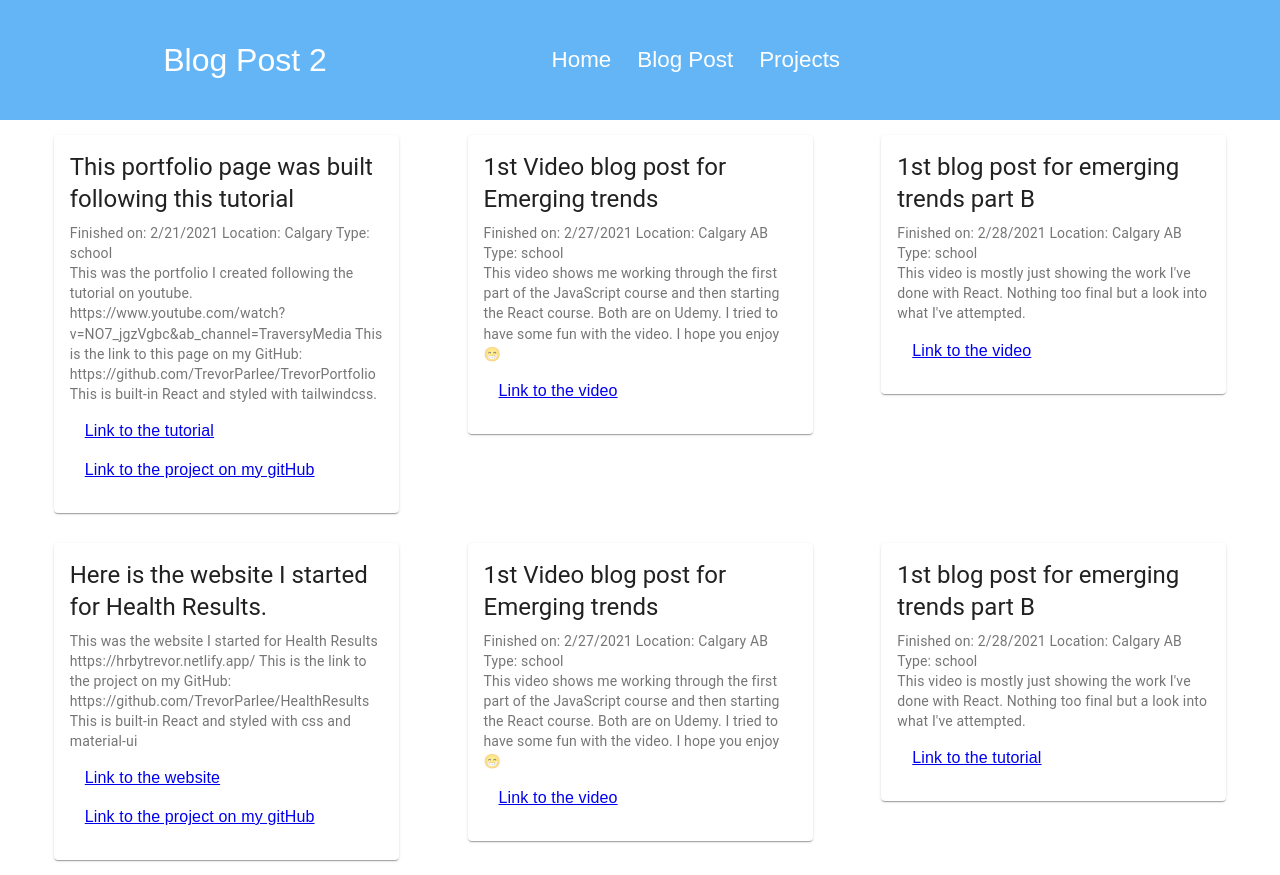
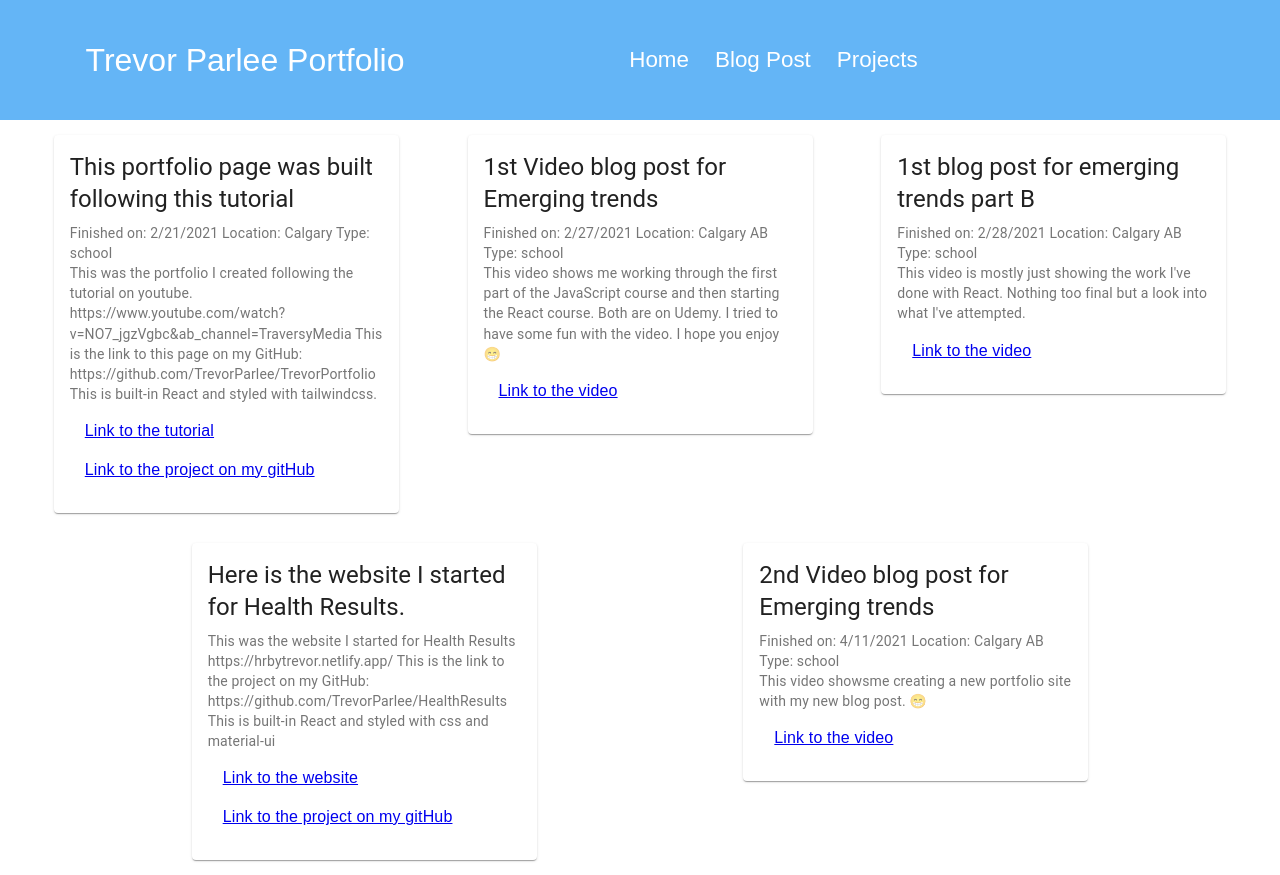
Before and after one commit to TrevorParlee/BlogPost2, a React (Create React App) app: page /projects in a window 1280 px wide. Built offline with nearby package versions, Linux system fonts and the light colour scheme; the HTML template or start-up script is replaced by a standard one.

Commit message:
video link added

```diff
--- a/src/components/NavBar.css
+++ b/src/components/NavBar.css
@@ -1,4 +1,4 @@
-.navBar {
+.navbar {
   background-color: #64b5f6;
   height: 120px;
   display: flex;
@@ -11,7 +11,7 @@
   width: 100%;
 }
 
-.navBarContainer {
+.navbar-container {
   display: flex;
   justify-content: center;
   align-items: center;
@@ -19,7 +19,7 @@
   max-width: 1500px;
 }
 
-.title {
+.navbar-logo {
   color: #fff;
   justify-self: start;
   margin-left: 10px;
@@ -46,11 +46,11 @@
   margin-right: 2rem;
 }
 
-.navItem {
+.nav-item {
   height: 40px;
 }
 
-.navLinks {
+.nav-links {
   color: #fff;
   display: flex;
   align-items: center;
@@ -59,7 +59,7 @@
   height: 100%;
 }
 
-.navLinks:hover {
+.navlinks:hover {
   border-bottom: 4px solid #fff;
   transition: all 0.2s ease-out;
 }
--- a/src/components/NavBar.js
+++ b/src/components/NavBar.js
@@ -24,29 +24,29 @@ function NavBar() {
   window.addEventListener('resize', showButton);
   return (
     <>
-      <nav className='navBar'>
-        <div className='navBarContainer'>
-          <Link to='/' className='title' onClick={closeMobileMenu}>
-            Blog Post 2
+      <nav className='navbar'>
+        <div className='navbar-container'>
+          <Link to='/' className='navbar-logo' onClick={closeMobileMenu}>
+            Trevor Parlee Portfolio
           </Link>
           <div className='menu-icon' onClick={handleClick}>
             <i className={click ? 'fas fa-times' : 'fas fa-bars'} />
           </div>
           <ul className={click ? 'nav-menu-active' : 'nav-menu'}>
-            <li className='navItem'>
-              <Link to='/' className='navLinks' onClick={closeMobileMenu}>
+            <li className='nav-item'>
+              <Link to='/' className='nav-links' onClick={closeMobileMenu}>
                 Home
               </Link>
             </li>
-            <li className='navItem'>
-              <Link to='/blog' className='navLinks' onClick={closeMobileMenu}>
+            <li className='nav-item'>
+              <Link to='/blog' className='nav-links' onClick={closeMobileMenu}>
                 Blog Post
               </Link>
             </li>
-            <li className='navItem'>
+            <li className='nav-item'>
               <Link
                 to='/projects'
-                className='navLinks'
+                className='nav-links'
                 onClick={closeMobileMenu}
               >
                 Projects
--- /dev/null
+++ b/src/components/Video.css
@@ -0,0 +1,14 @@
+.video-responsive {
+  overflow: hidden;
+  padding-bottom: 56.25%;
+  position: relative;
+  height: 0;
+}
+
+.video-responsive iframe {
+  left: 0;
+  top: 0;
+  height: 100%;
+  width: 100%;
+  position: absolute;
+}
--- /dev/null
+++ b/src/components/Video.js
@@ -0,0 +1,22 @@
+import React from 'react';
+import PropTypes from 'prop-types';
+
+const YoutubeEmbed = ({ embedId }) => (
+  <div className='video-responsive'>
+    <iframe
+      width='100%'
+      height='700px'
+      src={`https://www.youtube.com/embed/${embedId}`}
+      frameBorder='0'
+      allow='accelerometer; autoplay; clipboard-write; encrypted-media; gyroscope; picture-in-picture'
+      allowFullScreen
+      title='Embedded youtube'
+    />
+  </div>
+);
+
+YoutubeEmbed.propTypes = {
+  embedId: PropTypes.string.isRequired,
+};
+
+export default YoutubeEmbed;
--- a/src/components/pages/BlogPost.js
+++ b/src/components/pages/BlogPost.js
@@ -7,7 +7,7 @@ import CardActions from '@material-ui/core/CardActions';
 import CardContent from '@material-ui/core/CardContent';
 import CardMedia from '@material-ui/core/CardMedia';
 import Typography from '@material-ui/core/Typography';
-import { Autorenew } from '@material-ui/icons';
+import { Autorenew, BlockRounded, FormatBold } from '@material-ui/icons';
 import image from '../../images/blogTop.png';
 import image1 from '../../images/home1.png';
 import image2 from '../../images/homeCode.png';
@@ -26,6 +26,7 @@ import image14 from '../../images/useState1.png';
 import image15 from '../../images/useState2.png';
 import image16 from '../../images/useState3.png';
 import Footer from '../Footer';
+import Video from '../Video';
 
 const useStyles = makeStyles({
   root: {
@@ -53,7 +54,9 @@ function BlogPost() {
         <img src={image} alt='My set up at home' width='100%' />
       </Grid>
       <Grid container direction='row' alignItems='flex-start' justify='center'>
-        <h1 className='aboutTitle'>Blog Post 2</h1>
+        <text className='aboutTitle' style={{ fontSize: '80px', margin: 50 }}>
+          Blog Post 2
+        </text>
       </Grid>
       <Grid container direction='row' alignItems='flex-start' justify='center'>
         <Card className={classes.root}>
@@ -365,6 +368,30 @@ function BlogPost() {
           </CardActionArea>
         </Card>
       </Grid>
+      <Grid container direction='row' alignItems='flex-start' justify='center'>
+        <Card className={classes.root}>
+          <CardActionArea>
+            <Video embedId='DPlltk5YAKE' width='100%' />
+            <CardContent>
+              <Typography
+                className={classes.title}
+                style={{ margin: 20, fontSize: '20px' }}
+                gutterBottom
+              >
+                BlogPost 2
+              </Typography>
+
+              <Typography
+                variant='body2'
+                component='p'
+                style={{ margin: 20, fontSize: '20px' }}
+                className='cardText'
+              ></Typography>
+              <br></br>
+            </CardContent>
+          </CardActionArea>
+        </Card>
+      </Grid>
       <Footer />
     </>
   );
--- a/src/components/pages/Projects.js
+++ b/src/components/pages/Projects.js
@@ -167,49 +167,21 @@ function Projects() {
             <CardActionArea>
               <CardContent>
                 <Typography gutterBottom variant='h5' component='h2'>
-                  1st Video blog post for Emerging trends
+                  2nd Video blog post for Emerging trends
                 </Typography>
                 <Typography variant='body2' color='textSecondary' component='p'>
-                  Finished on: 2/27/2021 Location: Calgary AB Type: school
+                  Finished on: 4/11/2021 Location: Calgary AB Type: school
                 </Typography>
                 <Typography variant='body2' color='textSecondary' component='p'>
-                  This video shows me working through the first part of the
-                  JavaScript course and then starting the React course. Both are
-                  on Udemy. I tried to have some fun with the video. I hope you
-                  enjoy 😁
+                  This video showsme creating a new portfolio site with my new
+                  blog post. 😁
                 </Typography>
                 <Typography className={classes.root}>
                   <a
-                    href='https://www.youtube.com/watch?v=IvJ8Abc6qos&ab_channel=TrevorParlee'
+                    href='https://www.youtube.com/watch?v=DPlltk5YAKE&ab_channel=TrevorParlee'
                     target='_blank'
                   >
                     Link to the video
-                  </a>
-                </Typography>
-              </CardContent>
-            </CardActionArea>
-          </Card>
-        </Grid>
-        <Grid item>
-          <Card className={classes.root}>
-            <CardActionArea>
-              <CardContent>
-                <Typography gutterBottom variant='h5' component='h2'>
-                  1st blog post for emerging trends part B
-                </Typography>
-                <Typography variant='body2' color='textSecondary' component='p'>
-                  Finished on: 2/28/2021 Location: Calgary AB Type: school
-                </Typography>
-                <Typography variant='body2' color='textSecondary' component='p'>
-                  This video is mostly just showing the work I've done with
-                  React. Nothing too final but a look into what I've attempted.
-                </Typography>
-                <Typography className={classes.root}>
-                  <a
-                    href='https://www.youtube.com/watch?v=_CuZTd2OkMo&ab_channel=TrevorParlee'
-                    target='_blank'
-                  >
-                    Link to the tutorial
                   </a>
                 </Typography>
               </CardContent>
```
